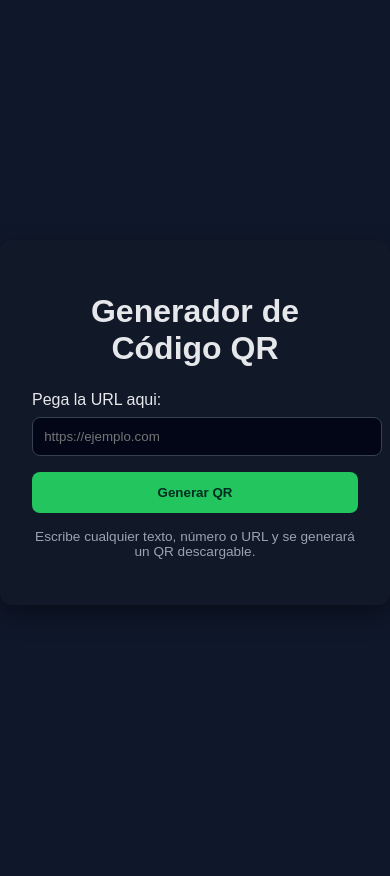
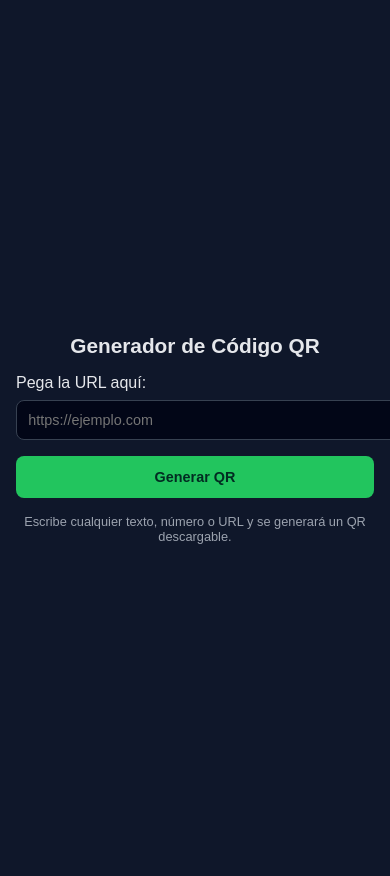
Before and after one commit to A-nieto96/Generador_QR, a Flask app: page / in a window 390 px wide. Before the commit the page ends 608 px from the top, so only its background shows below. Run offline with Flask 3, Linux system fonts and the light colour scheme.

Commit message:
diseñor respon

```diff
--- a/static/styles.css
+++ b/static/styles.css
@@ -2,11 +2,13 @@ body {
     font-family: Arial, sans-serif;
     background: #0f172a;
     color: #e5e7eb;
+
     display: flex;
     justify-content: center;
     align-items: center;
-    height: 100vh;
+    min-height: 100vh;
     margin: 0;
+    padding: 1rem;
 }
 
 .container {
@@ -59,3 +61,26 @@ button:hover {
     color: #9ca3af;
     text-align: center;
 }
+
+
+@media (max-width: 480px) {
+    .container {
+        padding: 1.5rem;
+        border-radius: 10px;
+        box-shadow: 0 6px 15px rgba(0,0,0,0.4);
+    }
+
+    h1 {
+        font-size: 1.3rem;
+        margin-bottom: 1rem;
+    }
+
+    input[type="text"],
+    button {
+        font-size: 0.9rem;
+    }
+
+    .note {
+        font-size: 0.8rem;
+    }
+}
--- a/templates/index.html
+++ b/templates/index.html
@@ -2,20 +2,33 @@
 <html lang="es">
 <head>
     <meta charset="UTF-8">
+    <meta name="viewport" content="width=device-width, initial-scale=1.0">
     <title>Generador de QR</title>
     <link rel="stylesheet" href="{{ url_for('static', filename='styles.css') }}">
 </head>
+
 <body>
-<div class="container">
+<div class="app-wrapper">
+    <div class="form-card">
         <h1>Generador de Código QR</h1>
+
         <form action="/generate" method="POST">
-        <label for="data">Pega la URL aqui:</label>
-        <input type="text" id="data" name="data" placeholder="https://ejemplo.com" required>
+            <label for="data">Pega la URL aquí:</label>
+            <input
+                type="text"
+                id="data"
+                name="data"
+                placeholder="https://ejemplo.com"
+                required
+            >
+
             <button type="submit">Generar QR</button>
         </form>
+
         <p class="note">
             Escribe cualquier texto, número o URL y se generará un QR descargable.
         </p>
     </div>
+</div>
 </body>
 </html>
```
Lines whose indentation alone changed are shown as unchanged.
